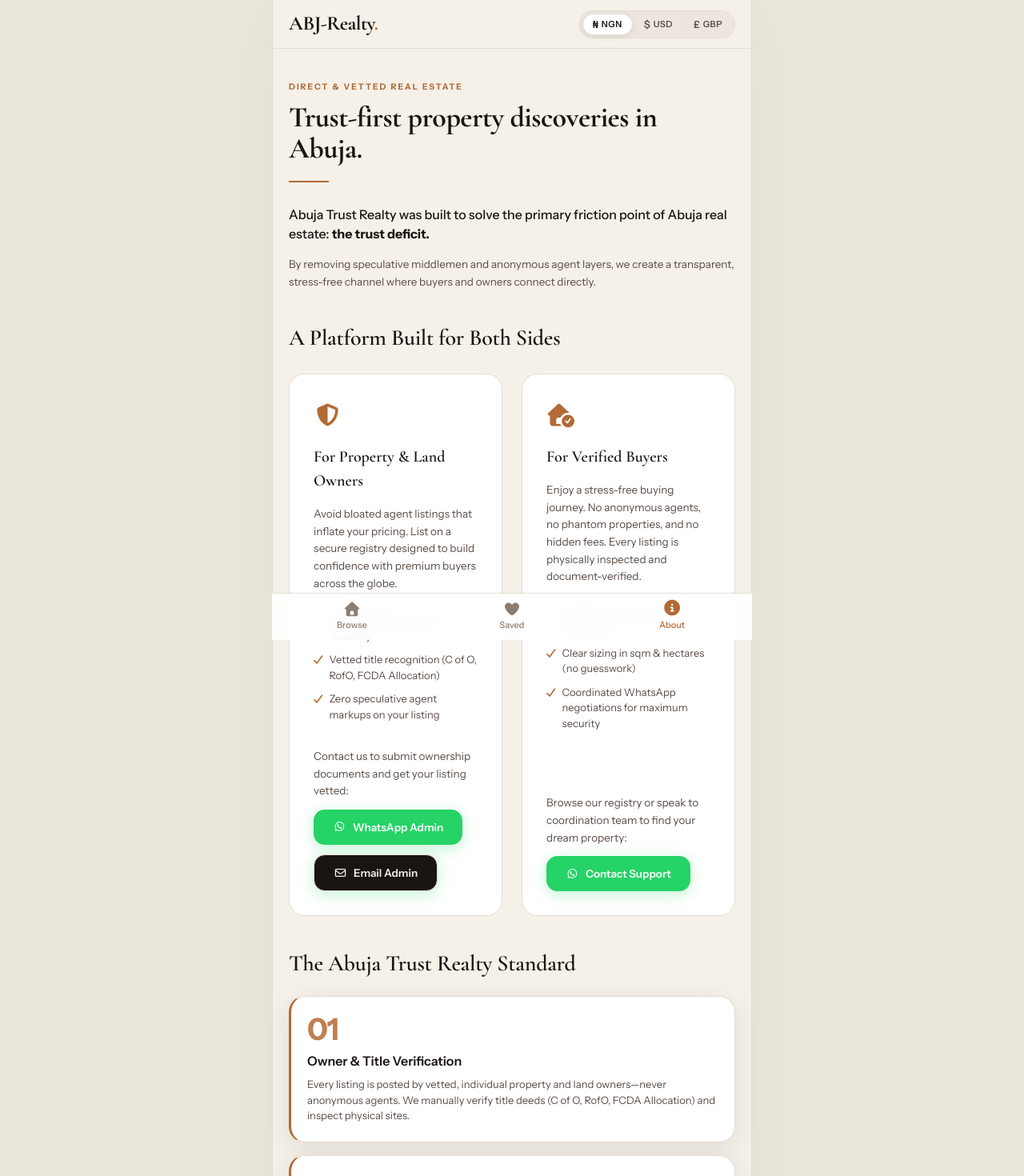
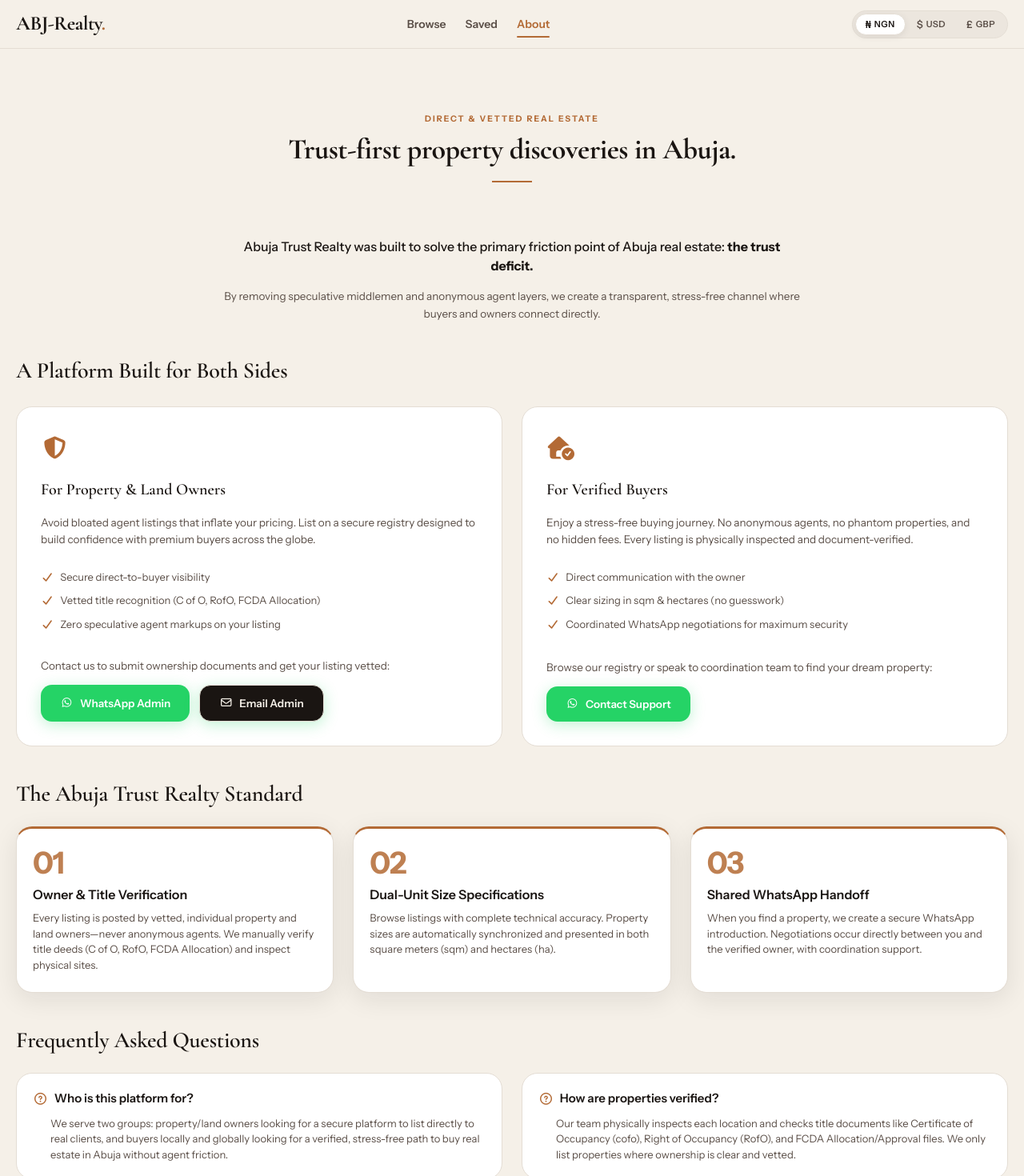
Before and after one commit to Godsom777/abuja-trust-realty, a Next.js app: page /about in a window 1280 px wide. Shown: the top 1470 px of the page at 80% size. Built offline with nearby package versions, Linux system fonts and the light colour scheme; a web font is replaced by a local one.

Commit message:
feat: enhance responsive design with new media queries and layout adjustments across multiple components

```diff
--- a/src/app/about/about.module.css
+++ b/src/app/about/about.module.css
@@ -355,3 +355,50 @@
   opacity: 0.9;
   transform: translateY(-2px);
 }
+
+@media (min-width: 768px) {
+  .hero {
+    align-items: center;
+    text-align: center;
+    padding: 40px 0;
+  }
+
+  .narrative {
+    align-items: center;
+    text-align: center;
+    max-width: 720px;
+    margin: 0 auto;
+  }
+
+  .stepsGrid {
+    display: grid;
+    grid-template-columns: repeat(3, 1fr);
+    gap: 24px;
+  }
+
+  .stepCard {
+    border-left: 1px solid var(--color-border);
+    border-top: 3px solid var(--color-accent);
+    padding: 24px 20px;
+  }
+
+  .stepCard:hover {
+    transform: translateY(-4px);
+    border-color: var(--color-accent);
+  }
+
+  .faqGrid {
+    display: grid;
+    grid-template-columns: 1fr 1fr;
+    gap: 24px;
+  }
+
+  .cta {
+    padding: 40px;
+  }
+
+  .ctaText {
+    max-width: 560px;
+    font-size: 15px;
+  }
+}
--- a/src/app/globals.css
+++ b/src/app/globals.css
@@ -28,25 +28,14 @@ body {
 main {
   flex: 1;
   width: 100%;
-  max-width: 600px; /* Limit to phone size frame for a crisp, gorgeous mobile-first visual */
+  max-width: 1280px;
   margin: 0 auto;
   background-color: var(--color-bg);
   position: relative;
   min-height: 100vh;
-  box-shadow: 0 0 100px rgba(0, 0, 0, 0.03); /* subtle frame separation for desktop view */
 }
 
-@media (min-width: 600px) {
-  body {
-    background-color: #EBE6DC; /* elegant beige desktop background to highlight the phone frame */
-  }
 
-  main {
-    background-color: var(--color-bg);
-    border-left: 1px solid var(--color-border);
-    border-right: 1px solid var(--color-border);
-  }
-}
 
 /* Typography Scale */
 h1, h2, h3, h4, h5, h6 {
@@ -171,3 +160,16 @@ button {
   animation: pulse 1.5s cubic-bezier(0.4, 0, 0.6, 1) infinite;
   background-color: var(--color-border);
 }
+
+.main-content-area {
+  display: flex;
+  flex-direction: column;
+  flex: 1;
+  padding-bottom: 90px;
+}
+
+@media (min-width: 768px) {
+  .main-content-area {
+    padding-bottom: 40px;
+  }
+}
--- a/src/components/home/HomeClient.module.css
+++ b/src/components/home/HomeClient.module.css
@@ -501,3 +501,90 @@
   text-align: center;
   letter-spacing: 0.2px;
 }
+
+/* ─────────────────────────────────────
+   RESPONSIVE OVERRIDES
+   ───────────────────────────────────── */
+@media (min-width: 768px) {
+  .container {
+    padding-bottom: 60px; /* less bottom padding since bottom nav is hidden */
+  }
+
+  .hero {
+    align-items: center;
+    text-align: center;
+    padding: 60px var(--page-horizontal) 20px;
+  }
+
+  .headline {
+    font-size: 52px;
+  }
+
+  .description {
+    max-width: 520px;
+    font-size: 15px;
+    margin: 0 auto;
+  }
+
+  .searchWrap {
+    max-width: 600px;
+    margin: 0 auto;
+  }
+
+  .filtersSection {
+    flex-direction: row;
+    flex-wrap: wrap;
+    align-items: center;
+    gap: 12px;
+  }
+
+  .chipsRow {
+    flex: 1 1 100%;
+    margin-bottom: 4px;
+  }
+
+  .selectWrap {
+    flex: 1;
+    min-width: 180px;
+  }
+
+  .trustSection {
+    flex-direction: row;
+  }
+
+  .trustIconStrip {
+    flex: 1.2;
+    border-bottom: none;
+    border-right: 1px solid var(--color-border);
+    padding: 24px;
+  }
+
+  .trustCounterRow {
+    flex: 1;
+    padding: 24px;
+  }
+}
+
+@media (min-width: 1024px) {
+  .hero {
+    padding: 80px var(--page-horizontal) 30px;
+  }
+
+  .headline {
+    font-size: 60px;
+  }
+
+  .filtersSection {
+    flex-wrap: nowrap;
+  }
+
+  .chipsRow {
+    flex: 1;
+    margin-bottom: 0;
+  }
+
+  .selectWrap {
+    flex: 0 0 auto;
+    width: 220px;
+  }
+}
--- a/src/components/layout/BottomNav/BottomNav.module.css
+++ b/src/components/layout/BottomNav/BottomNav.module.css
@@ -4,7 +4,6 @@
   left: 50%;
   transform: translateX(-50%);
   width: 100%;
-  max-width: 600px; /* Aligns perfectly with our phone frame container */
   z-index: 100;
   background-color: rgba(255, 255, 255, 0.90);
   backdrop-filter: blur(15px);
@@ -57,3 +56,9 @@
     color: var(--color-text);
   }
 }
+
+@media (min-width: 768px) {
+  .nav {
+    display: none;
+  }
+}
--- a/src/components/layout/Header/Header.js
+++ b/src/components/layout/Header/Header.js
@@ -1,9 +1,24 @@
 import React from 'react';
 import Link from 'next/link';
+import { usePathname, useSearchParams } from 'next/navigation';
 import CurrencyToggle from '../../ui/CurrencyToggle/CurrencyToggle';
 import styles from './Header.module.css';
 
 export default function Header() {
+  const pathname = usePathname();
+  const searchParams = useSearchParams();
+  const filter = searchParams ? searchParams.get('filter') : null;
+
+  const isActive = (path, filterVal = null) => {
+    if (filterVal) {
+      return pathname === path && filter === filterVal;
+    }
+    if (path === '/') {
+      return pathname === '/' && filter !== 'saved';
+    }
+    return pathname === path;
+  };
+
   return (
     <header className={styles.header}>
       <div className={styles.headerInner}>
@@ -11,6 +26,19 @@ export default function Header() {
         <Link href="/" className={styles.logo}>
           ABJ-Realty<span className={styles.logoDot}>.</span>
         </Link>
+
+        {/* Desktop Navigation Links */}
+        <nav className={styles.desktopNav}>
+          <Link href="/" className={`${styles.navLink} ${isActive('/') ? styles.navLinkActive : ''}`}>
+            Browse
+          </Link>
+          <Link href="/?filter=saved" className={`${styles.navLink} ${isActive('/', 'saved') ? styles.navLinkActive : ''}`}>
+            Saved
+          </Link>
+          <Link href="/about" className={`${styles.navLink} ${isActive('/about') ? styles.navLinkActive : ''}`}>
+            About
+          </Link>
+        </nav>
 
         {/* Floating Currency Swapper */}
         <div className={styles.actions}>
--- a/src/components/layout/Header/Header.module.css
+++ b/src/components/layout/Header/Header.module.css
@@ -41,6 +41,47 @@
   }
 }
 
+.desktopNav {
+  display: none;
+  gap: 24px;
+  align-items: center;
+}
+
+.navLink {
+  font-family: var(--font-ui);
+  font-size: 14px;
+  font-weight: 600;
+  color: var(--color-text-body);
+  transition: var(--transition-smooth);
+  position: relative;
+  padding: 4px 0;
+}
+
+.navLink:hover {
+  color: var(--color-accent);
+}
+
+.navLinkActive {
+  color: var(--color-accent);
+}
+
+.navLinkActive::after {
+  content: '';
+  position: absolute;
+  bottom: -2px;
+  left: 0;
+  width: 100%;
+  height: 2px;
+  background-color: var(--color-accent);
+  border-radius: 2px;
+}
+
+@media (min-width: 768px) {
+  .desktopNav {
+    display: flex;
+  }
+}
+
 .actions {
   display: flex;
   align-items: center;
--- a/src/components/layout/LayoutWrapper.js
+++ b/src/components/layout/LayoutWrapper.js
@@ -24,8 +24,10 @@ export default function LayoutWrapper({ children }) {
   // Public pages render in the elegant 600px mobile container
   return (
     <main>
-      <Header />
-      <div style={{ flex: 1, paddingBottom: "90px" }}>
+      <Suspense fallback={<div style={{ height: '60px' }} />}>
+        <Header />
+      </Suspense>
+      <div className="main-content-area">
         {children}
       </div>
       <Suspense fallback={null}>
--- a/src/components/property/PhotoGallery/PhotoGallery.module.css
+++ b/src/components/property/PhotoGallery/PhotoGallery.module.css
@@ -14,6 +14,12 @@
   background-color: var(--color-text);
   cursor: zoom-in;
   border: 1px solid var(--color-border);
+}
+
+@media (min-width: 768px) {
+  .viewport {
+    aspect-ratio: 21 / 9;
+  }
 }
 
 .mainImage {
```
Also changed, not shown: src/components/property/PropertyDetailClient.js (+27 -23 lines), src/components/property/PropertyDetailClient.module.css (+29 -0 lines), src/components/property/PropertyGrid/PropertyGrid.module.css (+24 -2 lines).
